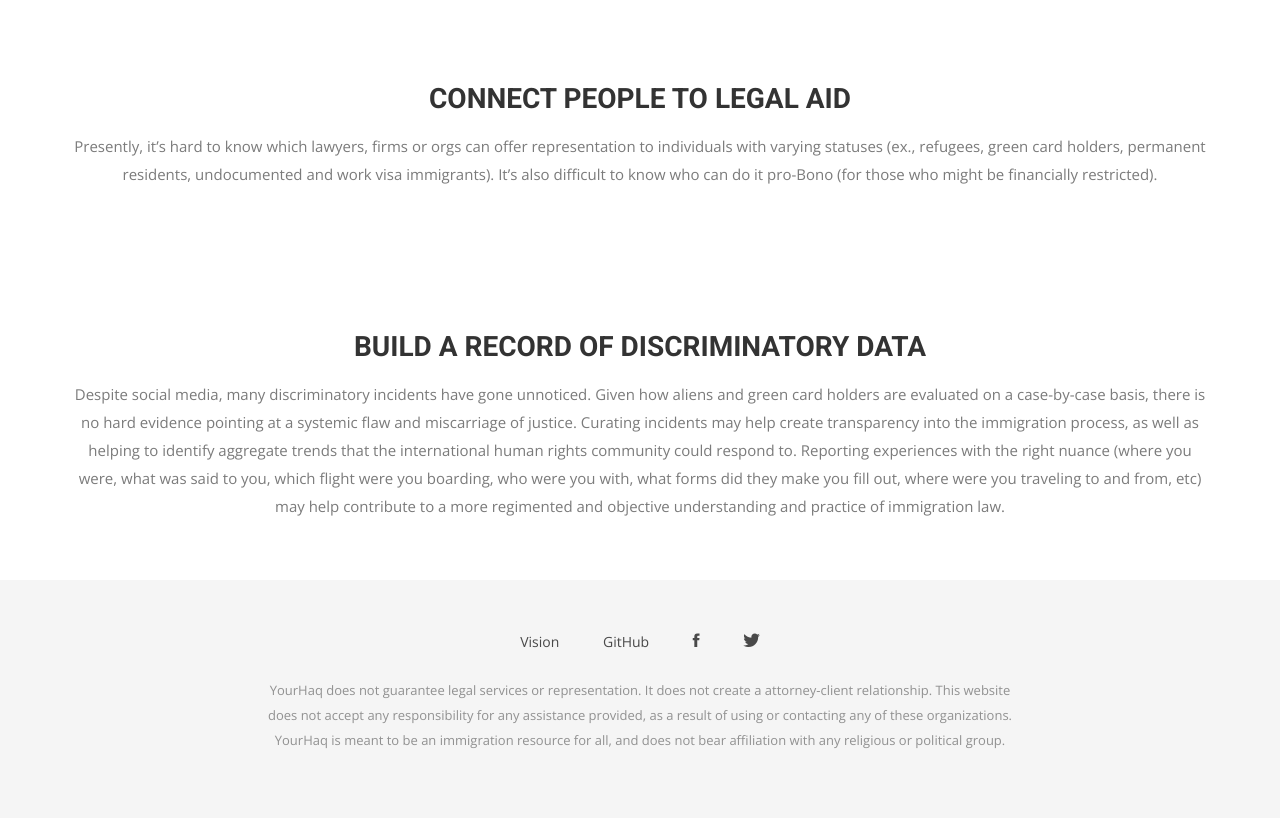
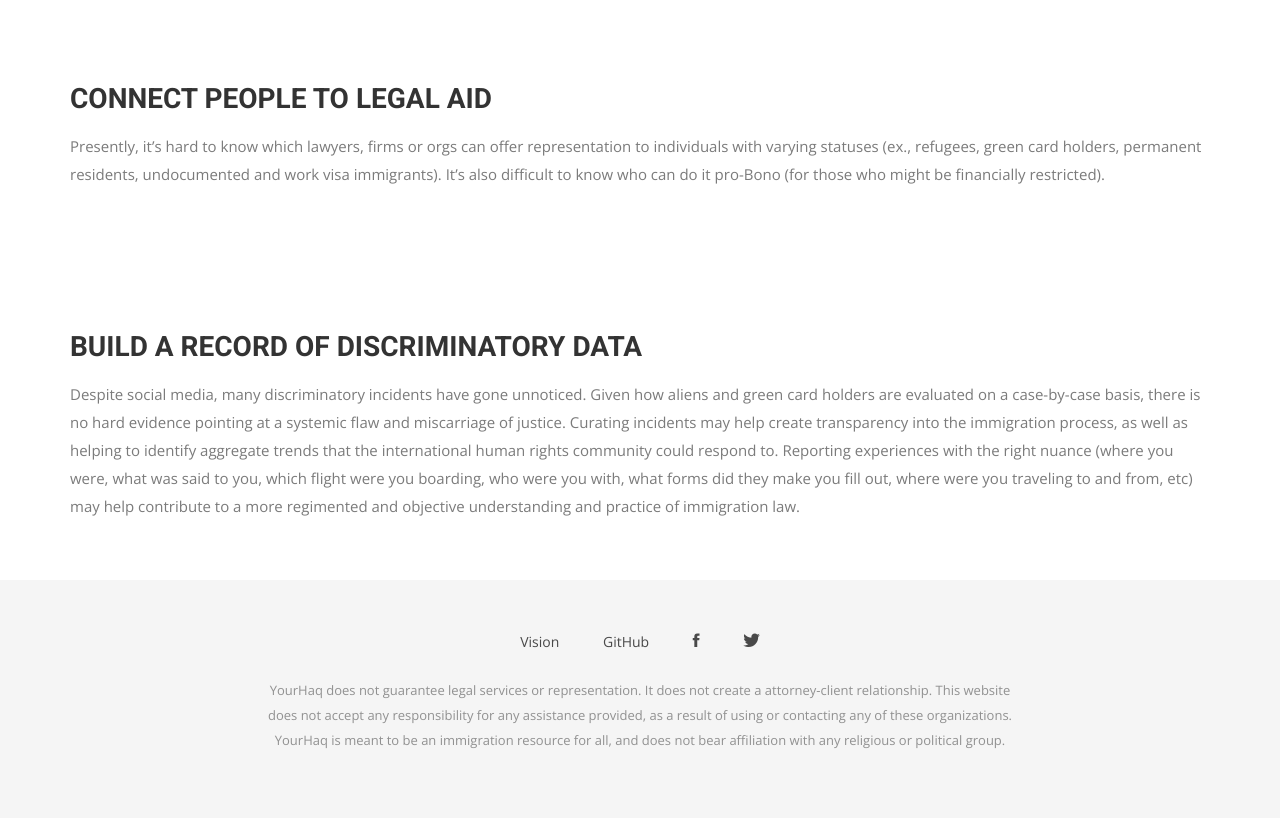
Before and after one commit to aymannadeem/yourhaq, a Jekyll site: the page built from vision.html, in a window 1280 px wide. Shown: the part 460-1278 px from the top of the page. Built offline with Jekyll 4.4.1, drawn with Linux system fonts in a browser that asks for light colours; nearby versions of some CDN libraries; some web fonts are replaced.

Commit message:
Fix #30, left justify vision while wider design changes in progress

```diff
--- a/vision.html
+++ b/vision.html
@@ -22,8 +22,8 @@ permalink: /vision/
       <div class="col-md-12 col-sm-12">
         <div class="block">
           <div class="section-title">
-            <h2 class="text-center">Connect people to legal aid</h2>
-            <p class="text-center">Presently, it’s hard to know which lawyers, firms or orgs can offer representation to individuals with varying statuses (ex., refugees, green card holders, permanent residents, undocumented and work visa immigrants). It’s also difficult to know who can do it pro-Bono (for those who might be financially restricted).</p>
+            <h2>Connect people to legal aid</h2>
+            <p>Presently, it’s hard to know which lawyers, firms or orgs can offer representation to individuals with varying statuses (ex., refugees, green card holders, permanent residents, undocumented and work visa immigrants). It’s also difficult to know who can do it pro-Bono (for those who might be financially restricted).</p>
           </div>
         </div>
       </div><!-- .col-md-7 close -->
@@ -36,8 +36,8 @@ permalink: /vision/
       <div class="col-md-12 col-sm-12">
         <div class="block">
           <div class="section-title">
-            <h2 class="text-center">Build a record of discriminatory data</h2>
-            <p class="text-center">Despite social media, many discriminatory incidents have gone unnoticed. Given how aliens and green card holders are evaluated on a case-by-case basis, there is no hard evidence pointing at a systemic flaw and miscarriage of justice. Curating incidents may help create transparency into the immigration process, as well as helping to identify aggregate trends that the international human rights community could respond to. Reporting experiences with the right nuance (where you were, what was said to you, which flight were you boarding, who were you with, what forms did they make you fill out, where were you traveling to and from, etc) may help contribute to a more regimented and objective understanding and practice of immigration law.</p>
+            <h2>Build a record of discriminatory data</h2>
+            <p>Despite social media, many discriminatory incidents have gone unnoticed. Given how aliens and green card holders are evaluated on a case-by-case basis, there is no hard evidence pointing at a systemic flaw and miscarriage of justice. Curating incidents may help create transparency into the immigration process, as well as helping to identify aggregate trends that the international human rights community could respond to. Reporting experiences with the right nuance (where you were, what was said to you, which flight were you boarding, who were you with, what forms did they make you fill out, where were you traveling to and from, etc) may help contribute to a more regimented and objective understanding and practice of immigration law.</p>
           </div>
         </div>
       </div><!-- .col-md-7 close -->
```
